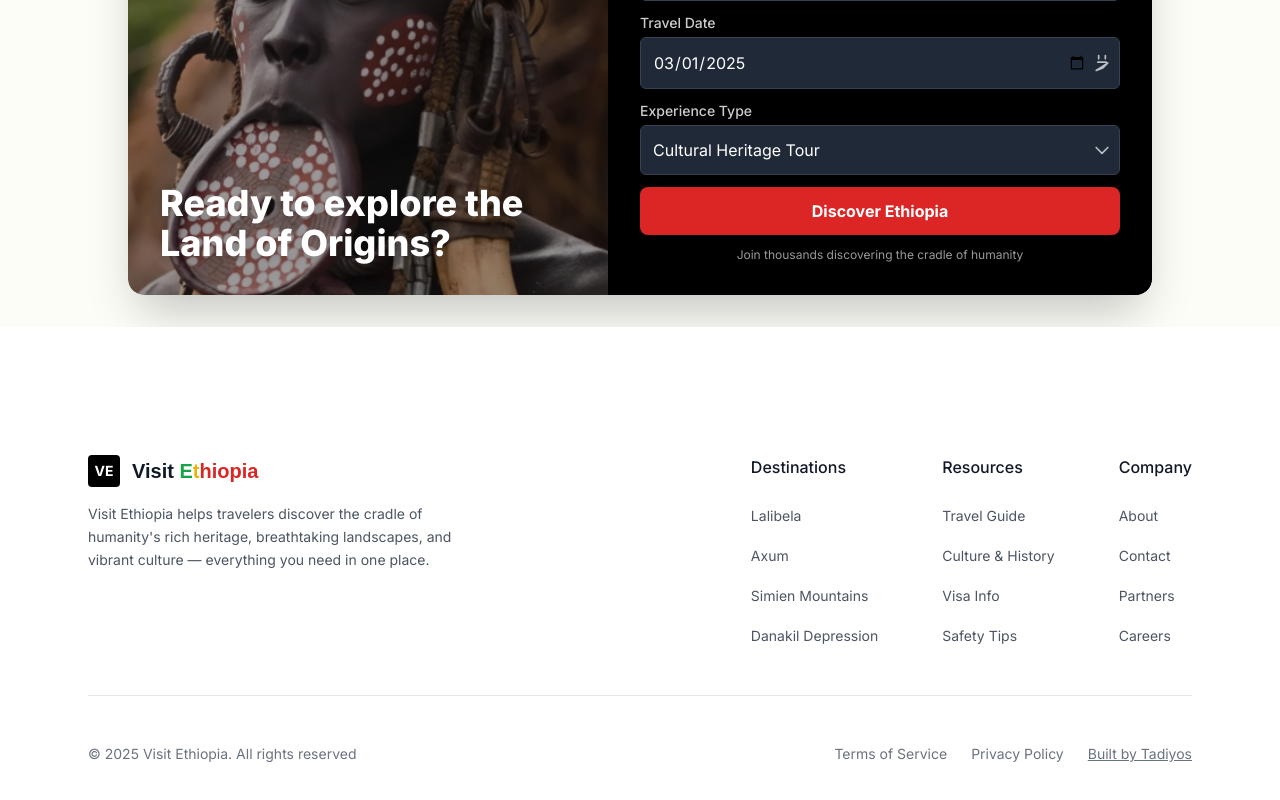
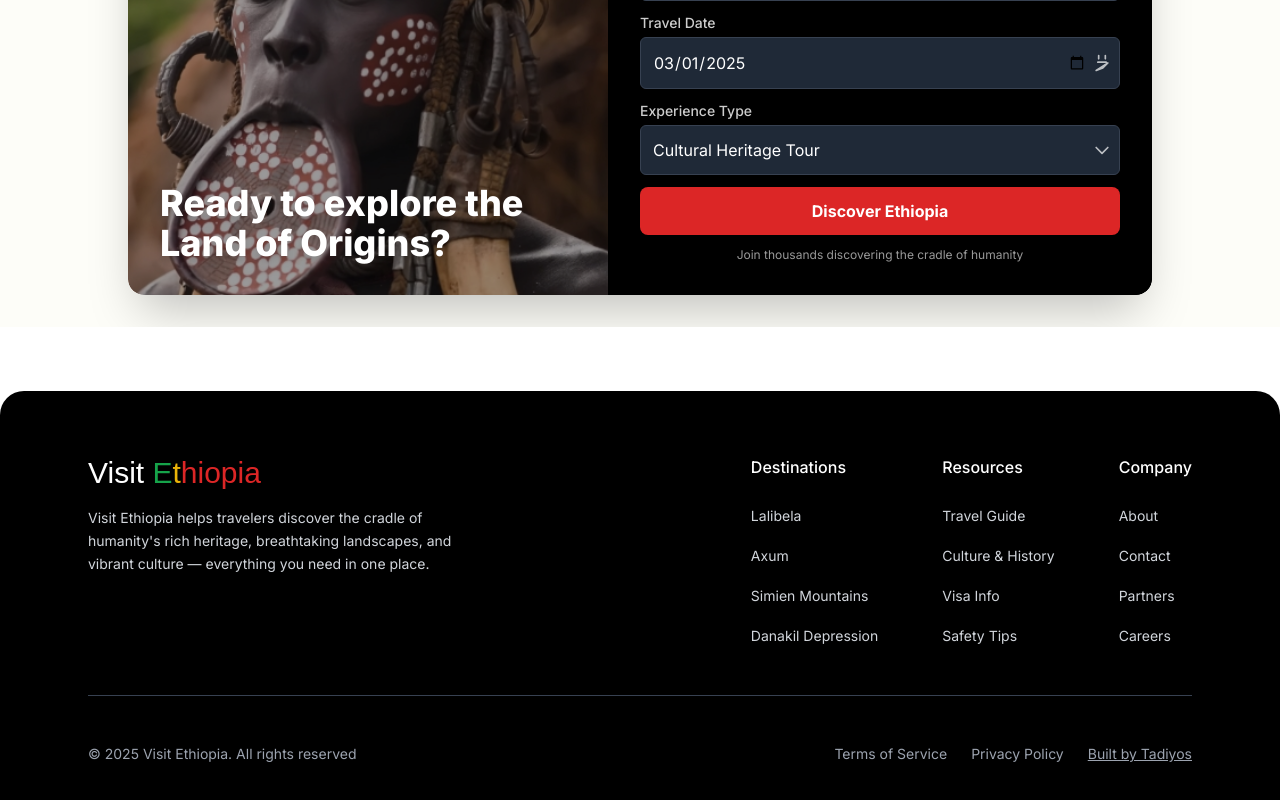
Before and after one commit to tadid418-s/Visit-Ethiopia, a Next.js app: page / in a window 1280 px wide. Shown: the part 3281-4081 px from the top of the page. Built offline with nearby package versions, Linux system fonts and the light colour scheme; a web font is replaced by a local one.

Commit message:
Updated footer to black

```diff
--- a/components/Footer.tsx
+++ b/components/Footer.tsx
@@ -1,27 +1,31 @@
+'use client';
+
 import { FOOTER_CONTACT_INFO, FOOTER_LINKS, SOCIALS, COMPANY_DESCRIPTION, NEWSLETTER } from '@/constants'
 import { amhara } from "@/app/fonts"
 import Link from 'next/link'
 import React from 'react'
+import Logo from '@/components/Logo'
 
 const Footer = () => {
   return (
-    <footer className="bg-white mt-16 rounded-t-3xl shadow-xl">
+    <footer className="bg-black mt-16 rounded-t-3xl shadow-xl">
       <div className="max-w-6xl mx-auto px-6 py-16">
         <div className="flex flex-col lg:flex-row justify-between gap-12">
           {/* Logo and Description */}
           <div className="lg:max-w-sm">
             <div className="flex items-center mb-4">
-              <div className="w-8 h-8 bg-black rounded mr-3 flex items-center justify-center">
-                <span className="text-white font-bold text-sm">VE</span>
-              </div>
-              <h1 className={`${amhara.variable} text-xl font-semibold text-gray-900`} style={{ fontFamily: "var(--font-amhara)" }}>
-                <span className="text-gray-900">Visit </span>
-                <span className="text-green-600">E</span>
-                <span className="text-yellow-500">t</span>
-                <span className="text-red-600">hiopia</span>
-              </h1>
+              <a
+                href="#hero"
+                className="transition-opacity hover:opacity-90"
+                onClick={(e) => {
+                  e.preventDefault();
+                  document.querySelector('#hero')?.scrollIntoView({ behavior: 'smooth' });
+                }}
+              >
+                <Logo isScrolled={false} />
+              </a>
             </div>
-            <p className="text-gray-600 text-sm leading-relaxed">
+            <p className="text-gray-300 text-sm leading-relaxed">
               Visit Ethiopia helps travelers discover the cradle of humanity's rich heritage,
               breathtaking landscapes, and vibrant culture — everything you need in one place.
             </p>
@@ -31,52 +35,52 @@ const Footer = () => {
           <div className="flex flex-col sm:flex-row gap-12 lg:gap-16">
             {/* Destinations */}
             <div>
-              <h4 className="font-medium text-gray-900 mb-6">Destinations</h4>
+              <h4 className="font-medium text-white mb-6">Destinations</h4>
               <ul className="space-y-4">
-                <li><a href="#" className="text-gray-600 hover:text-gray-900 text-sm transition-colors">Lalibela</a></li>
-                <li><a href="#" className="text-gray-600 hover:text-gray-900 text-sm transition-colors">Axum</a></li>
-                <li><a href="#" className="text-gray-600 hover:text-gray-900 text-sm transition-colors">Simien Mountains</a></li>
-                <li><a href="#" className="text-gray-600 hover:text-gray-900 text-sm transition-colors">Danakil Depression</a></li>
+                <li><a href="#" className="text-gray-300 hover:text-white text-sm transition-colors">Lalibela</a></li>
+                <li><a href="#" className="text-gray-300 hover:text-white text-sm transition-colors">Axum</a></li>
+                <li><a href="#" className="text-gray-300 hover:text-white text-sm transition-colors">Simien Mountains</a></li>
+                <li><a href="#" className="text-gray-300 hover:text-white text-sm transition-colors">Danakil Depression</a></li>
               </ul>
             </div>
 
             {/* Resources */}
             <div>
-              <h4 className="font-medium text-gray-900 mb-6">Resources</h4>
+              <h4 className="font-medium text-white mb-6">Resources</h4>
               <ul className="space-y-4">
-                <li><a href="#" className="text-gray-600 hover:text-gray-900 text-sm transition-colors">Travel Guide</a></li>
-                <li><a href="#" className="text-gray-600 hover:text-gray-900 text-sm transition-colors">Culture & History</a></li>
-                <li><a href="#" className="text-gray-600 hover:text-gray-900 text-sm transition-colors">Visa Info</a></li>
-                <li><a href="#" className="text-gray-600 hover:text-gray-900 text-sm transition-colors">Safety Tips</a></li>
+                <li><a href="#" className="text-gray-300 hover:text-white text-sm transition-colors">Travel Guide</a></li>
+                <li><a href="#" className="text-gray-300 hover:text-white text-sm transition-colors">Culture & History</a></li>
+                <li><a href="#" className="text-gray-300 hover:text-white text-sm transition-colors">Visa Info</a></li>
+                <li><a href="#" className="text-gray-300 hover:text-white text-sm transition-colors">Safety Tips</a></li>
               </ul>
             </div>
 
             {/* Company */}
             <div>
-              <h4 className="font-medium text-gray-900 mb-6">Company</h4>
+              <h4 className="font-medium text-white mb-6">Company</h4>
               <ul className="space-y-4">
-                <li><a href="#" className="text-gray-600 hover:text-gray-900 text-sm transition-colors">About</a></li>
-                <li><a href="#" className="text-gray-600 hover:text-gray-900 text-sm transition-colors">Contact</a></li>
-                <li><a href="#" className="text-gray-600 hover:text-gray-900 text-sm transition-colors">Partners</a></li>
-                <li><a href="#" className="text-gray-600 hover:text-gray-900 text-sm transition-colors">Careers</a></li>
+                <li><a href="#" className="text-gray-300 hover:text-white text-sm transition-colors">About</a></li>
+                <li><a href="#" className="text-gray-300 hover:text-white text-sm transition-colors">Contact</a></li>
+                <li><a href="#" className="text-gray-300 hover:text-white text-sm transition-colors">Partners</a></li>
+                <li><a href="#" className="text-gray-300 hover:text-white text-sm transition-colors">Careers</a></li>
               </ul>
             </div>
           </div>
         </div>
 
         {/* Bottom Section */}
-        <div className="flex flex-col sm:flex-row justify-between items-start sm:items-center pt-12 mt-12 border-t border-gray-200 gap-4">
-          <p className="text-gray-500 text-sm">© 2025 Visit Ethiopia. All rights reserved</p>
+        <div className="flex flex-col sm:flex-row justify-between items-start sm:items-center pt-12 mt-12 border-t border-gray-700 gap-4">
+          <p className="text-gray-400 text-sm">© 2025 Visit Ethiopia. All rights reserved</p>
           <div className="flex gap-6">
             <Link
               href="/terms"
-              className="text-gray-500 hover:text-gray-700 text-sm transition-colors"
+              className="text-gray-400 hover:text-white text-sm transition-colors"
             >
               Terms of Service
             </Link>
             <Link
               href="/privacy"
-              className="text-gray-500 hover:text-gray-700 text-sm transition-colors"
+              className="text-gray-400 hover:text-white text-sm transition-colors"
             >
               Privacy Policy
             </Link>
@@ -84,7 +88,7 @@ const Footer = () => {
               href="https://github.com/tadid418-s"
               target="_blank"
               rel="noopener noreferrer"
-              className="text-gray-500 hover:text-gray-700 text-sm transition-colors underline"
+              className="text-gray-400 hover:text-white text-sm transition-colors underline"
             >
               Built by Tadiyos
             </Link>
--- a/components/Navbar.tsx
+++ b/components/Navbar.tsx
@@ -95,14 +95,14 @@ export default function Component() {
             </PopoverTrigger>
             <PopoverContent align="start" className="w-36 p-1 md:hidden bg-white border-gray-200 shadow-lg">
               <NavigationMenu className="max-w-none *:w-full">
-                <NavigationMenuList className="flex-col items-start gap-0 md:gap-2">
+                <NavigationMenuList className="flex-col items-start gap-0 md:gap-2 w-full">
                   {navigationLinks.map((link, index) => {
                     const Icon = link.icon
                     return (
                       <NavigationMenuItem key={index} className="w-full">
                         <NavigationMenuLink
                           href={link.href}
-                          className="flex-row items-center gap-1.5 py-1 text-sm transition-colors text-gray-700 hover:text-gray-900 hover:bg-gray-100 rounded px-2 w-full"
+                          className="flex-row items-center gap-1.5 py-1 text-sm transition-colors text-gray-700 hover:text-gray-900 hover:bg-gray-100 rounded px-2 w-full text-left"
                           active={link.active}
                           onClick={(e) => {
                             e.preventDefault();
@@ -125,7 +125,7 @@ export default function Component() {
                     <Popover>
                       <PopoverTrigger asChild>
                         <NavigationMenuLink
-                          className="flex-row items-center gap-1.5 py-1 text-sm transition-colors cursor-pointer w-full text-gray-700 hover:text-gray-900 hover:bg-gray-100 rounded px-2"
+                          className="flex-row items-center gap-1.5 py-1 text-sm transition-colors cursor-pointer w-full text-gray-700 hover:text-gray-900 hover:bg-gray-100 rounded px-2 text-left"
                         >
                           <Compass
                             size={14}
@@ -142,7 +142,7 @@ export default function Component() {
                             return (
                               <button
                                 key={index}
-                                className="flex items-center gap-2 w-full px-3 py-2 text-sm text-gray-700 hover:text-gray-900 hover:bg-gray-100 rounded-md transition-colors"
+                                className="flex items-center gap-2 w-full px-3 py-2 text-sm text-gray-700 hover:text-gray-900 hover:bg-gray-100 rounded-md transition-colors text-left"
                                 onClick={(e) => {
                                   e.preventDefault();
                                   document.querySelector(option.href)?.scrollIntoView({ behavior: 'smooth' });
@@ -161,7 +161,7 @@ export default function Component() {
                   {/* Search Button for Mobile */}
                   <NavigationMenuItem className="w-full">
                     <NavigationMenuLink
-                      className="flex-row items-center gap-1.5 py-1 text-sm transition-colors cursor-pointer w-full text-gray-700 hover:text-gray-900 hover:bg-gray-100 rounded px-2"
+                      className="flex-row items-center gap-1.5 py-1 text-sm transition-colors cursor-pointer w-full text-gray-700 hover:text-gray-900 hover:bg-gray-100 rounded px-2 text-left"
                       onClick={() => {
                         // Open search dialog
                         const searchButton = document.querySelector('[data-search-trigger]') as HTMLButtonElement;
@@ -182,11 +182,6 @@ export default function Component() {
               </NavigationMenu>
             </PopoverContent>
           </Popover>
-
-          {/* Mobile search button */}
-          <div className="md:hidden">
-            <SearchBar isScrolled={isScrolled} />
-          </div>
 
           <NavigationMenu className="max-md:hidden">
             <NavigationMenuList className="gap-2">
```
